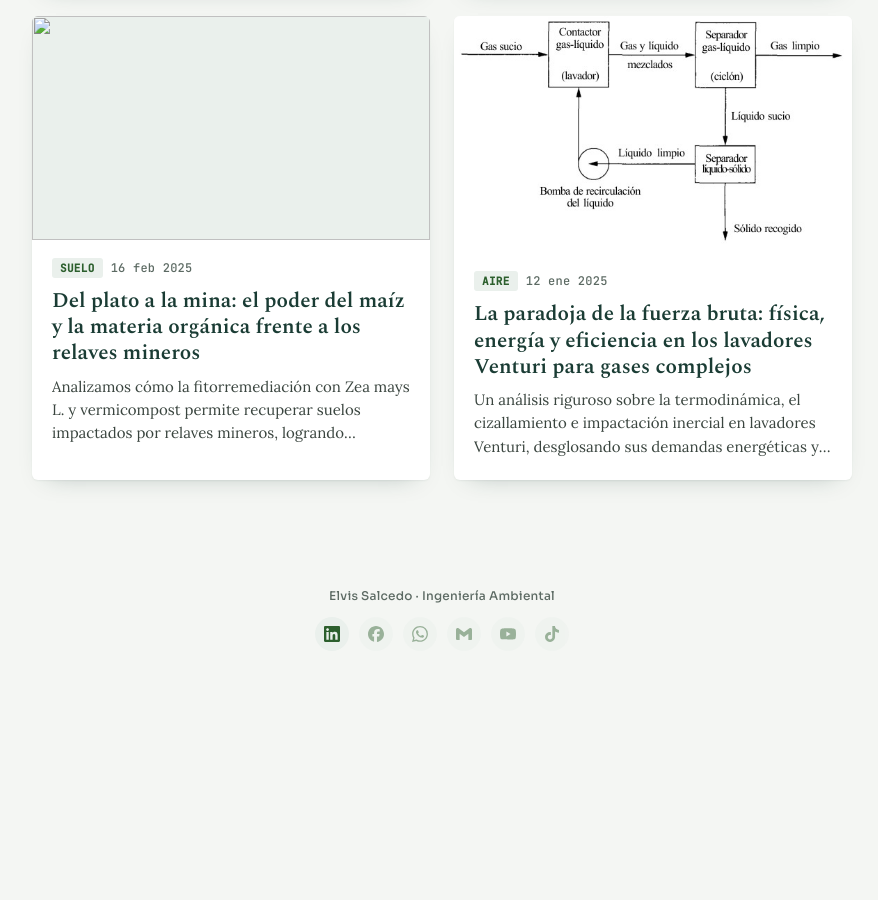
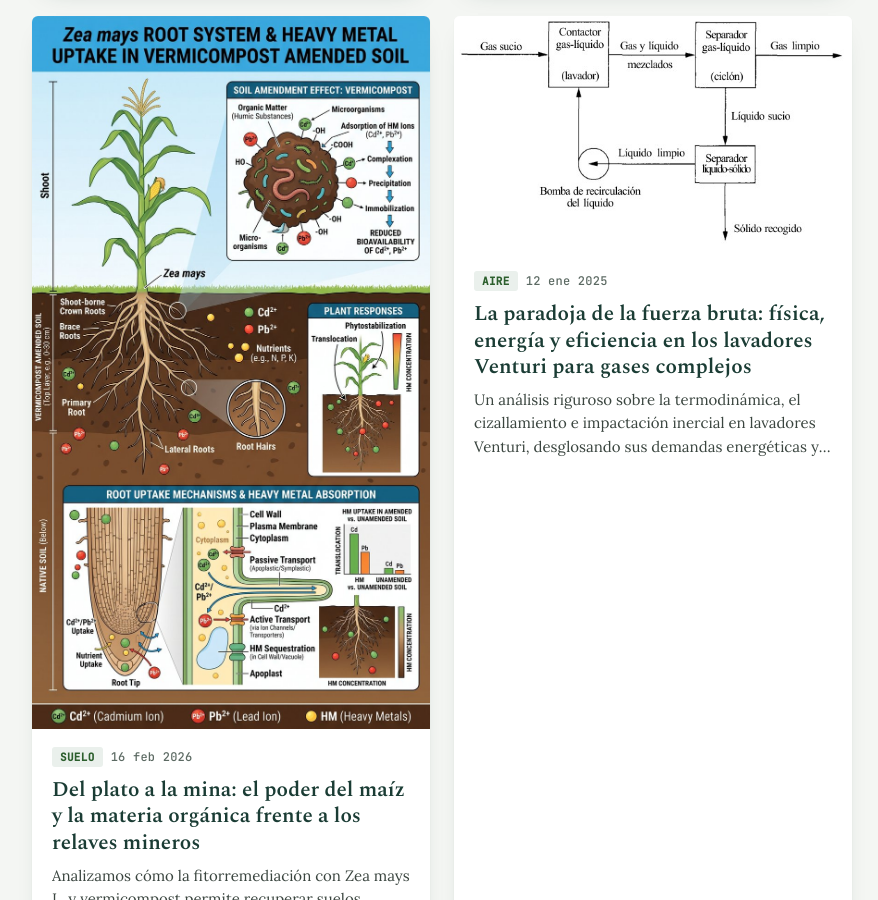
Before and after one commit to elvissalcedo/elvissalcedo.github.io, a Jekyll site: the page built from index.html, in a window 1280 px wide and 900 px high, scrolled down 776 px. Shown: the whole window, without its empty margins (198-1076 px from the left). Built offline with Jekyll 4.4.1, drawn with Linux system fonts in a browser that asks for light colours; before the commit the page ends 1479 px from its top, so only the background shows below that.

Commit message:
Restaura imagenes del articulo de fitorremediacion y corrige su fecha
Las 3 imagenes que usa el post vigente (esquema, rutas-intercambio-ionico-suelo,
valorizacion-biomasa) se habian borrado por error junto con el post duplicado
de fitorremediacion-maiz-relaves. grafica-comparativa-eca-suelo.jpg no se
restaura porque era exclusiva del duplicado ya eliminado.

Co-Authored-By: Claude Sonnet 5 <noreply@anthropic.com>

```diff
--- a/_posts/2025-02-16-fitorremediacion-maiz-relaves.md
+++ b/_posts/2025-02-16-fitorremediacion-maiz-relaves.md
@@ -1,7 +1,7 @@
 ---
 layout: post
 title: "Del plato a la mina: el poder del maíz y la materia orgánica frente a los relaves mineros"
-date: 2025-02-16
+date: 2026-02-16
 category: Suelo
 excerpt: "Analizamos cómo la fitorremediación con Zea mays L. y vermicompost permite recuperar suelos impactados por relaves mineros, logrando eficiencias de remoción de cadmio de hasta un 84% y cumpliendo los Estándares de Calidad Ambiental."
 image: /assets/imagenes/fitorremediacion-maiz-relaves/esquema-fitorremediacion-maiz.jpg
```
Also changed, not shown: assets/imagenes/fitorremediacion-maiz-relaves/esquema-fitorremediacion-maiz.jpg (added), assets/imagenes/fitorremediacion-maiz-relaves/rutas-intercambio-ionico-suelo.jpg (added), assets/imagenes/fitorremediacion-maiz-relaves/valorizacion-biomasa-fitorremediacion.jpg (added).
